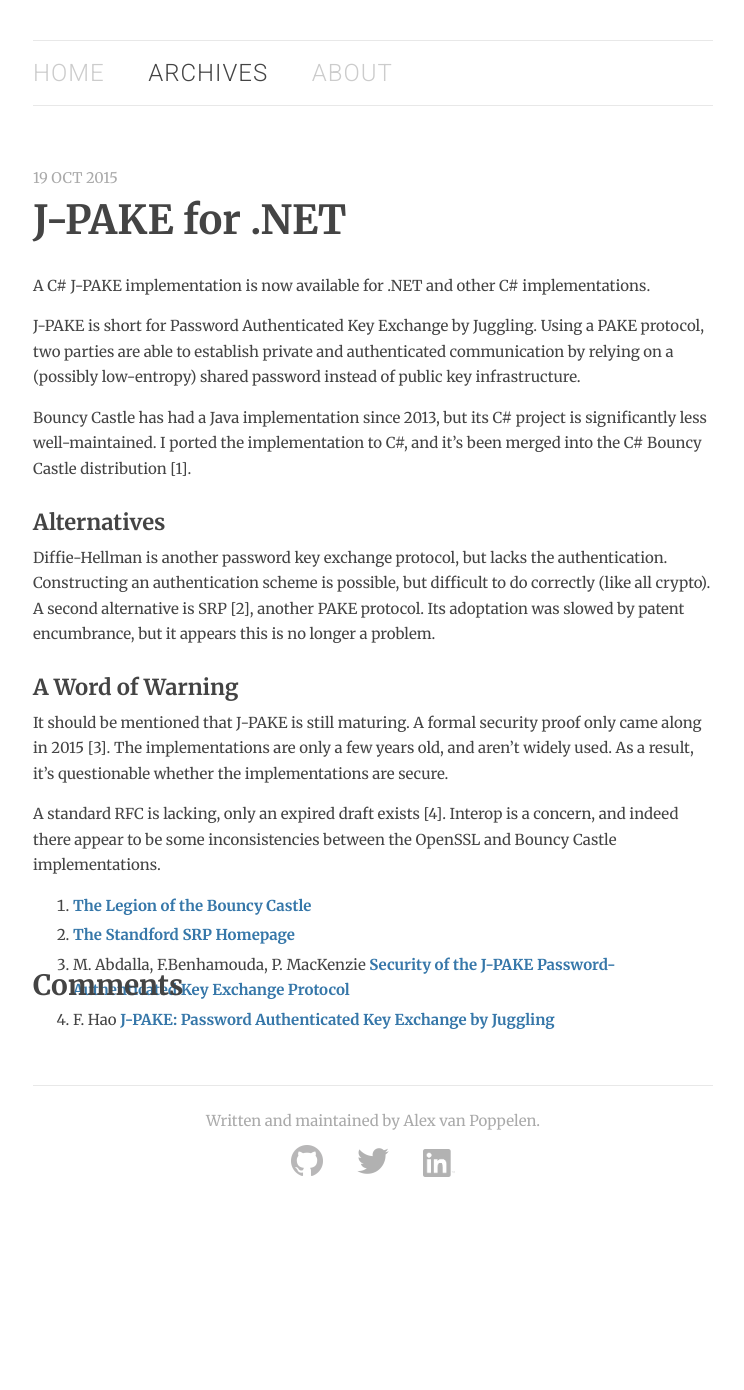
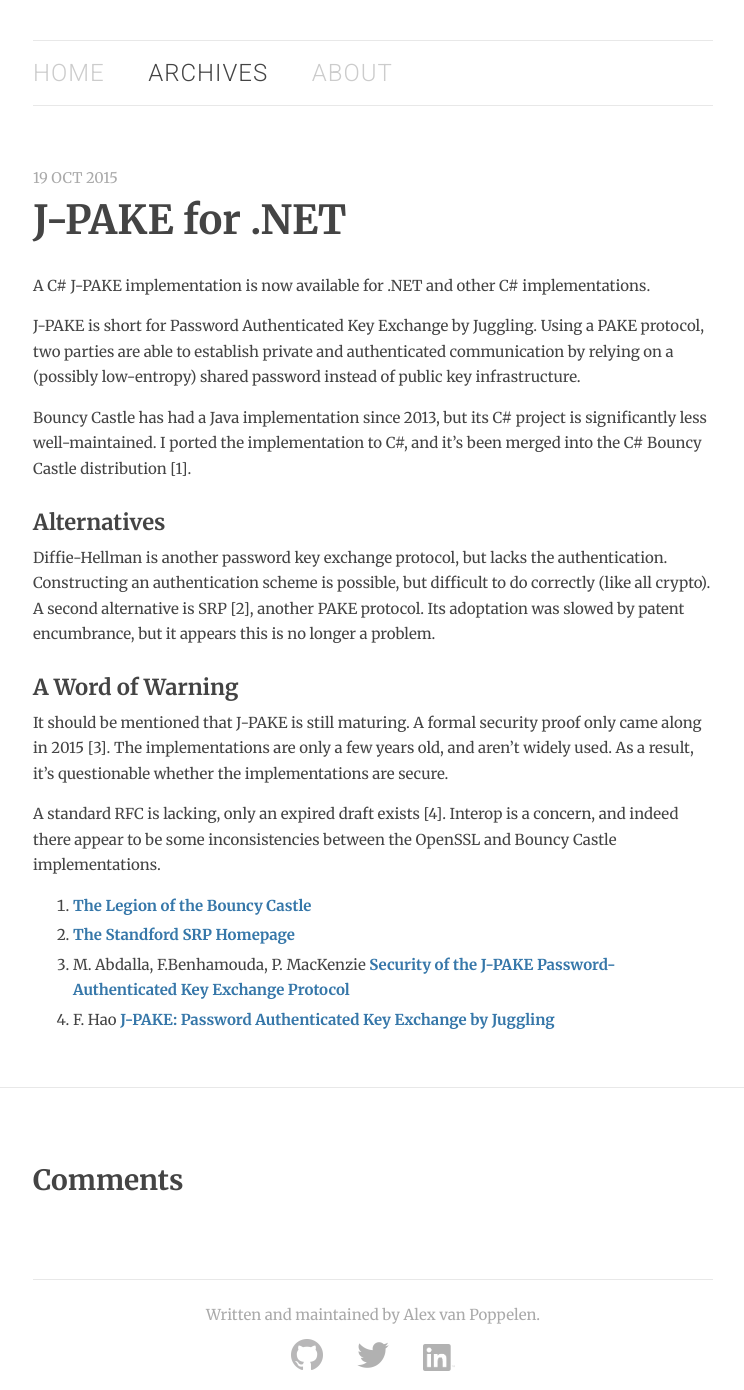
Before and after one commit to avanpo/avanpo.github.io, a Jekyll site: the page built from _posts/2015-10-19-jpake-for-net.md, in a window 1280 px wide. Shown: the whole page, without its empty margins (267-1011 px from the left). Built offline with Jekyll 4.4.1, drawn with Linux system fonts in a browser that asks for light colours; comment, search, counter and statistics services are not loaded; before the commit the page ends 1196 px from its top, so only the background shows below that.

Commit message:
fixed comment section old styles

```diff
--- a/css/default.css
+++ b/css/default.css
@@ -149,7 +149,7 @@
 }
 
 div.content + div.content {
-  margin: -160px auto 0 auto;
+  border-top: 1px solid #e8e8e8;
 }
 
 div.content p.date {
@@ -232,9 +232,3 @@
   text-transform: uppercase;
   color: #aaa;
 }
-
-/* comments */
-
-div.content h2.comments {
-  margin-top: 0;
-}
```
